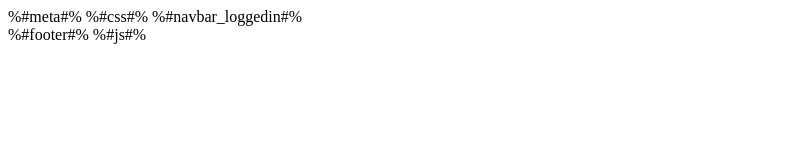
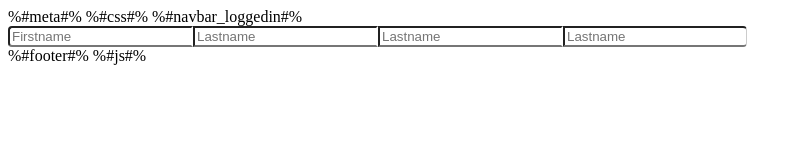
Before and after one commit to joarc/notifications, a website: page views/profile.html in a window 1280 px wide. Shown: the whole page, without its empty margins (0-802 px from the left). Drawn offline with Linux system fonts and the light colour scheme.

Commit message:
styling profile page

```diff
--- a/index.js
+++ b/index.js
@@ -188,7 +188,8 @@ app.get("/profile", function(req, res){
   if (req.session.authenticated == true) {
     res.render("profile", {username: req.session.data.username});
   } else {
-    res.location("/login");
+    res.location();
+    res.end();
   }
 });
 
--- /dev/null
+++ b/static/css/profile.css
@@ -0,0 +1,30 @@
+#profile {
+  display: inline;
+}
+#profile .profile-row {
+  display: inline;
+}
+#profile .profile-row .form-control:first-of-type {
+  display: inline;
+  border-radius: 0px;
+  border-top-left-radius: 4px;
+  border-bottom-left-radius: 4px;
+  width: auto;
+}
+#profile .profile-row .form-control {
+  display: inline;
+  border-radius: 0px;
+  width: auto;
+  border-right-color: transparent;
+}
+#profile .profile-row .form-control:last-of-type {
+  display: inline;
+  border-radius: 0px;
+  border-top-right-radius: 4px;
+  border-bottom-right-radius: 4px;
+  width: auto;
+  border-right: 1px solid #ccc;
+}
+#profile .profile-row .form-control:focus {
+  border-right: 1px solid #66afe9;
+}
--- a/views/profile.html
+++ b/views/profile.html
@@ -4,11 +4,19 @@
 %#meta#%
     <title>Profile - N!</title>
 %#css#%
+    <link rel="stylesheet" href="/css/profile.css">
   </head>
   <body>
 %#navbar_loggedin#%
     <div class="container">
       <div class="panel panel-default">
+        <div class="panel-body">
+          <form method="post" action="" id="profile">
+            <div class="profile-row">
+              <input type="text" name="firstname" class="form-control" placeholder="Firstname"><input type="text" name="lastname" class="form-control" placeholder="Lastname"><input type="text" name="lastname" class="form-control" placeholder="Lastname"><input type="text" name="lastname" class="form-control" placeholder="Lastname">
+            </div>
+          </form>
+        </div>
       </div>
     </div>
 %#footer#%
```
